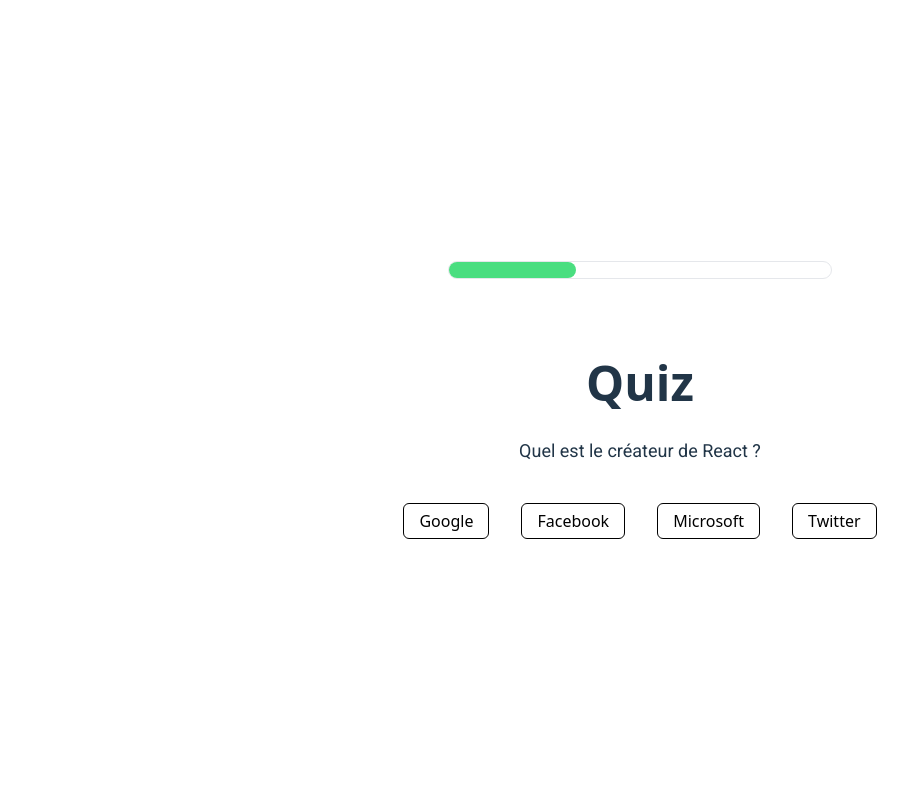
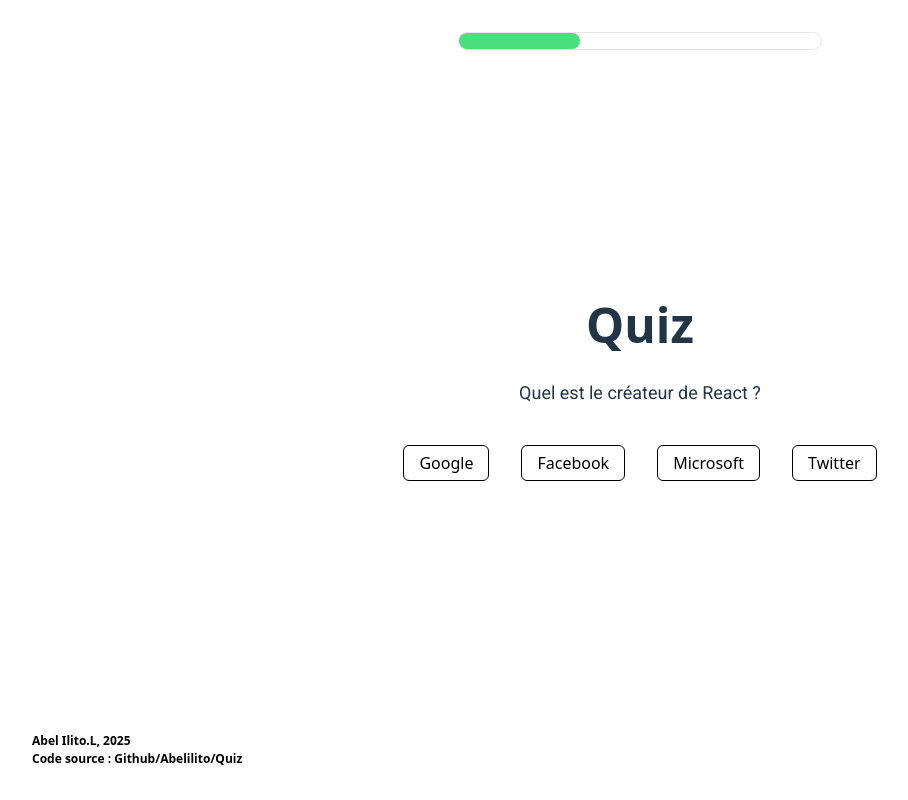
Before and after one commit to Abelilito/Quiz, a React (Vite) app: page / in a window 1280 px wide. Shown: the whole page, without its empty margins (0-908 px from the left). Built offline with nearby package versions, Linux system fonts and the light colour scheme.

Commit message:
Feat: add legal notice

```diff
--- a/src/App.css
+++ b/src/App.css
@@ -8,5 +8,8 @@
 
 #root {
   width: 100%;
-  text-align: center;
+  height: 100vh;
+  padding: 2rem;
+  display: flex;
+  flex-direction: column;
 }
--- /dev/null
+++ b/src/components/LegalNotice/LegalNotice.jsx
@@ -0,0 +1,17 @@
+import React from "react";
+
+function LegalNotice() {
+  return (
+    <>
+      <div className="font-bold text-black text-[12px]">
+        Abel Ilito.L, 2025
+        <div>
+          Code source :{" "}
+          <a href="https://github.com/Abelilito/Quiz">Github/Abelilito/Quiz</a>
+        </div>
+      </div>
+    </>
+  );
+}
+
+export default LegalNotice;
--- /dev/null
+++ b/src/components/LegalNotice/index.js
@@ -0,0 +1,3 @@
+import LegalNotice from "./LegalNotice";
+
+export default LegalNotice;
--- a/src/components/ShowAnswer/ShowAnswer.jsx
+++ b/src/components/ShowAnswer/ShowAnswer.jsx
@@ -1,6 +1,9 @@
+import LegalNotice from "../LegalNotice/LegalNotice";
+
 export const ShowAnswer = ({ fn, questions, result, children }) => {
   return (
     <>
+      <div className="flex flex-col items-center justify-center flex-1 relative text-center">
         <h1 className="text-4xl font-bold">
           Réponses : {fn} / {questions.length}
         </h1>
@@ -28,6 +31,8 @@
           );
         })}
         {children}
+      </div>
+      <LegalNotice />
     </>
   );
 };
--- a/src/components/ShowQuestion/ShowQuestion.jsx
+++ b/src/components/ShowQuestion/ShowQuestion.jsx
@@ -1,12 +1,16 @@
+import LegalNotice from "../LegalNotice/LegalNotice";
 import Progressbar from "../Progressbar/Progressbar";
 
 export const ShowQuestion = ({ question, children, range }) => {
   return (
     <>
       <Progressbar range={range} />
-      <h1 className="text-5xl font-bold mt-20">Quiz</h1>
-      <div className="mb-10 text-base mt-[2rem] question">{question}</div>
-      {children}
+      <div className="flex flex-col items-center justify-center flex-1 relative">
+        <h1 className="text-5xl font-bold">Quiz</h1>
+        <div className="mb-10 text-base mt-[2rem] question">{question}</div>
+        {children}
+      </div>
+      <LegalNotice />
     </>
   );
 };
```
Lines whose indentation alone changed are shown as unchanged.
